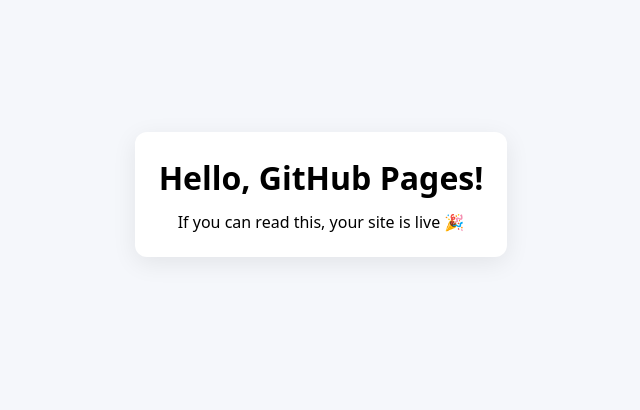
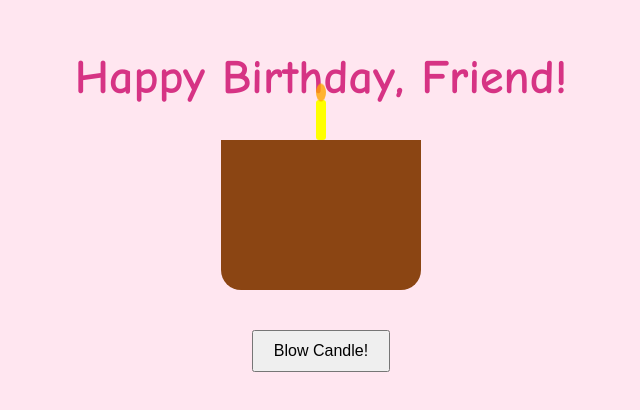
Before and after one commit to jkrc2025/jkitrc-first-webie, a plain HTML site: page index.html in a window 1280 px wide. Shown: the part 206-616 px from the top of the page, without its empty margins (319-959 px from the left). Drawn offline with Linux system fonts and the light colour scheme.

Commit message:
Update index.html

```diff
--- a/index.html
+++ b/index.html
@@ -1,24 +1,126 @@
 <!DOCTYPE html>
 <html lang="en">
 <head>
-<meta charset="utf-8" />
-<meta name="viewport" content="width=device-width, initial-scale=1"
-/>
-<title>My First GitHub Page</title>
+<meta charset="UTF-8">
+<title>Happy Birthday!</title>
 <style>
-body { font-family: system-ui, Arial, sans-serif; margin: 0;
-min-height: 100vh; display: grid; place-items: center;
-background:#f5f7fb; }
-.card { background:#fff; padding:24px; border-radius:12px;
-box-shadow:0 6px 24px rgba(0,0,0,.08); text-align:center; }
-h1 { margin:0 0 12px; }
-p { margin:0; }
+  body {
+    background: #ffe6f0;
+    display: flex;
+    flex-direction: column;
+    align-items: center;
+    justify-content: center;
+    height: 100vh;
+    font-family: 'Comic Sans MS', sans-serif;
+    overflow: hidden;
+  }
+
+  h1 {
+    color: #d63384;
+    font-size: 3em;
+    margin-bottom: 20px;
+    animation: bounce 1s infinite alternate;
+  }
+
+  @keyframes bounce {
+    from { transform: translateY(0); }
+    to { transform: translateY(-15px); }
+  }
+
+  .cake {
+    width: 200px;
+    height: 150px;
+    background: #8b4513; /* chocolate */
+    border-radius: 0 0 20px 20px;
+    position: relative;
+    margin-bottom: 20px;
+  }
+
+  .candle {
+    width: 10px;
+    height: 40px;
+    background: yellow;
+    position: absolute;
+    top: -40px;
+    left: 50%;
+    transform: translateX(-50%);
+    border-radius: 3px;
+  }
+
+  .flame {
+    width: 10px;
+    height: 15px;
+    background: orange;
+    border-radius: 50%;
+    position: absolute;
+    top: -15px;
+    left: 0;
+    animation: flicker 0.2s infinite alternate;
+  }
+
+  @keyframes flicker {
+    from { transform: scaleY(1); opacity: 1; }
+    to { transform: scaleY(1.2); opacity: 0.8; }
+  }
+
+  button {
+    margin-top: 20px;
+    padding: 10px 20px;
+    font-size: 16px;
+    cursor: pointer;
+  }
+
+  .confetti {
+    position: absolute;
+    width: 10px;
+    height: 10px;
+    background-color: #ff0;
+    animation: fall 3s linear forwards;
+  }
+
+  @keyframes fall {
+    0% { transform: translateY(0) rotate(0deg); opacity:1;}
+    100% { transform: translateY(600px) rotate(360deg); opacity:0;}
+  }
+
+  .hidden { display: none; }
 </style>
 </head>
 <body>
-<div class="card">
-<h1>Hello, GitHub Pages!</h1>
-<p>If you can read this, your site is live 🎉</p>
+
+<h1>Happy Birthday, Friend!</h1>
+
+<div class="cake">
+  <div class="candle" id="candle">
+    <div class="flame" id="flame"></div>
+  </div>
 </div>
+
+<button onclick="blowCandle()">Blow Candle!</button>
+
+<audio id="music" autoplay loop>
+  <source src="happy_birthday.mp3" type="audio/mp3">
+</audio>
+
+<script>
+  function blowCandle() {
+    const flame = document.getElementById('flame');
+    flame.classList.add('hidden');
+
+    // Create confetti
+    for(let i=0; i<50; i++){
+      const conf = document.createElement('div');
+      conf.classList.add('confetti');
+      conf.style.backgroundColor = `hsl(${Math.random()*360}, 100%, 50%)`;
+      conf.style.left = `${Math.random()*window.innerWidth}px`;
+      conf.style.animationDuration = `${2 + Math.random()*3}s`;
+      document.body.appendChild(conf);
+      setTimeout(()=> conf.remove(), 4000); // remove confetti after animation
+    }
+
+    alert("Yay! Candle blown! 🎉");
+  }
+</script>
+
 </body>
 </html>
```
